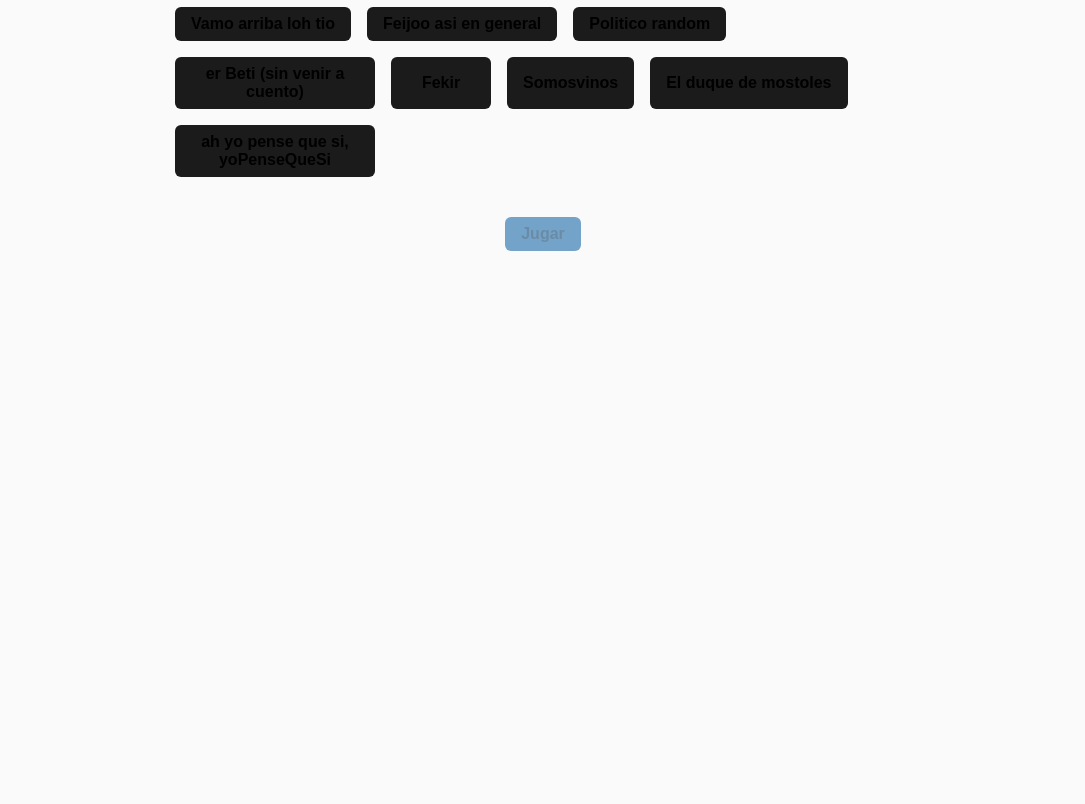
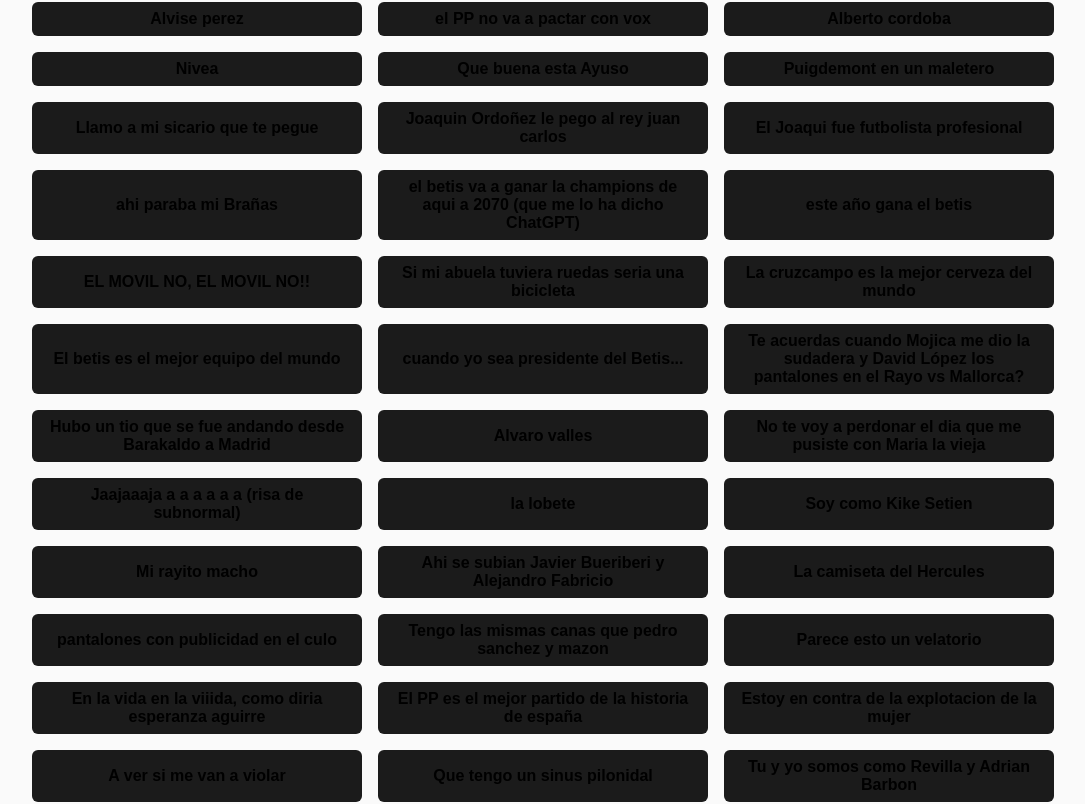
Before and after one commit to FbarcalaR/Joaquingo, a Next.js app: page /select-sentences in a window 1280 px wide. Shown: the part 357-1161 px from the top of the page, without its empty margins (97-1182 px from the left). Before the commit the page ends 800 px from the top, so only its background shows below. Built offline with nearby package versions, Linux system fonts and the light colour scheme.

Commit message:
include sentences and styles

```diff
--- a/src/app/constants/all-joaquins-sentences.ts
+++ b/src/app/constants/all-joaquins-sentences.ts
@@ -4,36 +4,52 @@
 }
 
 export const allJoaquinSentences: JoaquinSentence[] = [
-  {
-    id: 1,
-    label: "Vamo arriba loh tio",
-  },
-  {
-    id: 2,
-    label: "Feijoo asi en general",
-  },
-  {
-    id: 3,
-    label: "Politico random",
-  },
-  {
-    id: 4,
-    label: "er Beti (sin venir a cuento)",
-  },
-  {
-    id: 5,
-    label: "Fekir",
-  },
-  {
-    id: 6,
-    label: "Somosvinos",
-  },
-  {
-    id: 7,
-    label: "El duque de mostoles",
-  },
-  {
-    id: 8,
-    label: "ah yo pense que si, yoPenseQueSi",
-  },
-];
+  "Amo arriba loh tio",
+  "Feijoo asi en general",
+  "un Politico random al que solo conoce joaquin",
+  "er Beti (sin venir a cuento)",
+  "el PP (sin venir a cuento)",
+  "Fekir (sin venir a cuento)",
+  "Somosaguas y somosvinos",
+  "Moooostoles/El duque de mostoles",
+  "ah yo pense que si, yoPenseQueSi",
+  "Alvise perez",
+  "el PP no va a pactar con vox",
+  "Alberto cordoba",
+  "Nivea",
+  "Que buena esta Ayuso",
+  "Puigdemont en un maletero",
+  "Llamo a mi sicario que te pegue",
+  "Joaquin Ordoñez le pego al rey juan carlos",
+  "El Joaqui fue futbolista profesional",
+  "ahi paraba mi Brañas",
+  "el betis va a ganar la champions de aqui a 2070 (que me lo ha dicho ChatGPT)",
+  "este año gana el betis",
+  "EL MOVIL NO, EL MOVIL NO!!",
+  "Si mi abuela tuviera ruedas seria una bicicleta",
+  "La cruzcampo es la mejor cerveza del mundo",
+  "El betis es el mejor equipo del mundo",
+  "cuando yo sea presidente del Betis...",
+  "Te acuerdas cuando Mojica me dio la sudadera y David López los pantalones en el Rayo vs Mallorca?",
+  "Hubo un tio que se fue andando desde Barakaldo a Madrid",
+  "Alvaro valles",
+  "No te voy a perdonar el dia que me pusiste con Maria la vieja",
+  "Jaajaaaja a a a a a a (risa de subnormal)",
+  "la lobete",
+  "Soy como Kike Setien",
+  "Mi rayito macho",
+  "Ahi se subian Javier Bueriberi y Alejandro Fabricio",
+  "La camiseta del Hercules",
+  "pantalones con publicidad en el culo",
+  "Tengo las mismas canas que pedro sanchez y mazon",
+  "Parece esto un velatorio",
+  "En la vida en la viiida, como diria esperanza aguirre",
+  "El PP es el mejor partido de la historia de españa",
+  "Estoy en contra de la explotacion de la mujer",
+  "A ver si me van a violar",
+  "Que tengo un sinus pilonidal",
+  "Tu y yo somos como Revilla y Adrian Barbon",
+  "No me extraña que los vascos voten a Bildu",
+  "A mi me quieren hasta los catalanes",
+  "[Nombre]-íííín, que tiene sueñíín"
+].map((label, index) => ({ id: index + 1, label }));
--- a/src/app/layout.module.css
+++ b/src/app/layout.module.css
@@ -24,4 +24,5 @@
   justify-content: center;
   font-family: var(--font-geist-sans);
   background-color: var(--background);
+  padding: 20px;
 }
--- a/src/app/select-sentences/select-sentences.module.css
+++ b/src/app/select-sentences/select-sentences.module.css
@@ -1,16 +1,10 @@
 .listContainer {
-    display: flex;
-    flex-wrap: wrap;
+    display: grid;
+    grid-template-columns: repeat(auto-fill, minmax(250px, 1fr));
 
     gap: 16px;
     padding: 16px;
-    width: 60%;
-}
-
-.listContainer .sentenceButton {
-    min-width: 100px;
-    max-width: 200px;
-    flex-wrap: wrap;
+    width: 85%;
 }
 
 .listContainer .sentenceButton.sentenceSelected {
```
